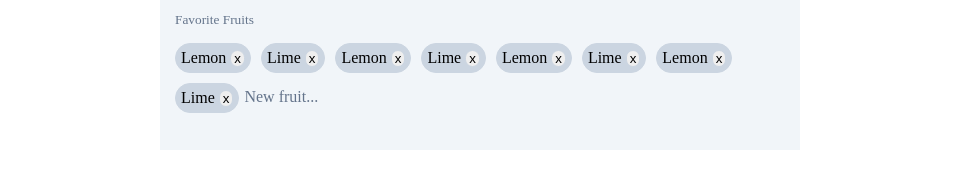
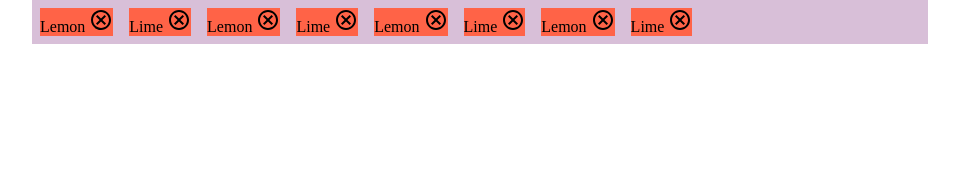
Before and after one commit to arpit01923/Week2-Assigment_2, a plain HTML site: page index.html in a window 1280 px wide. Shown: the whole page, without its empty margins (160-1119 px from the left). Drawn offline with Linux system fonts and the light colour scheme.

Commit message:
commit_1

```diff
--- a/index.html
+++ b/index.html
@@ -8,36 +8,38 @@
     <link rel="stylesheet" href="style.css">
 </head>
 <body>
-    <div>
-        <div class="container">
-        <small class="text">Favorite Fruits</small>
-        <ul class="list">
-            <li class="list_item1">Lemon
-                <button>x</button>
-            </li>
-            <li class="list_item2">Lime
-                <button>x</button>
-            </li>
-            <li class="list_item1">Lemon
-                <button>x</button>
-            </li>
-            <li class="list_item2">Lime
-                <button>x</button>
-            </li>
-            <li class="list_item1">Lemon
-                <button>x</button>
-            </li>
-            <li class="list_item2">Lime
-                <button>x</button>
-            </li>
-            <li class="list_item1">Lemon
-                <button>x</button>
-            </li>
-            <li class="list_item2">Lime
-                <button>x</button>
-            </li>
-            <span>New fruit...</span>
-        </ul>
+    <div class="container">
+        <div class="chips">
+            <span>Lemon</span>
+            <img src="cancel.svg" alt="">
+        </div>
+        <div class="chips">
+            <span>Lime</span>
+            <img src="cancel.svg" alt="">
+        </div>
+        <div class="chips">
+            <span>Lemon</span>
+            <img src="cancel.svg" alt="">
+        </div>
+        <div class="chips">
+            <span>Lime</span>
+            <img src="cancel.svg" alt="">
+        </div>
+        <div class="chips">
+            <span>Lemon</span>
+            <img src="cancel.svg" alt="">
+        </div>
+        <div class="chips">
+            <span>Lime</span>
+            <img src="cancel.svg" alt="">
+        </div>
+        <div class="chips">
+            <span>Lemon</span>
+            <img src="cancel.svg" alt="">
+        </div>
+        <div class="chips">
+            <span>Lime</span>
+            <img src="cancel.svg" alt="">
         </div>
     </div>
 </body>
--- a/style.css
+++ b/style.css
@@ -3,53 +3,19 @@
     padding: 0px;
     box-sizing: border-box;
 }
-
+body{
+    font-size: 62.5%;
+}
 .container{
+    background-color: thistle;
     margin: auto;
-    width: 50%;
-    height: 150px;
-    padding: 10px;
-    background-color: #f1f5f9;
-}
-.text{
-    margin: 100px 0px;
-    color: #64748b;
-    padding: 5px;
-}
-.list{
-    list-style: none;
-    margin: 10px 0px;
+    width: 70%;
+    height: auto;
     display: flex;
     flex-wrap: wrap;
 }
-.list .list_item1{
-    display: inline;
-    border: 1px solid #cbd5e1;
-    padding: 5px 5px;
-    border-radius: 20px;
-    margin: 5px 5px;
-    background-color: #cbd5e1;
+.chips{
+    background-color: tomato;
+    font-size: 1rem;
+    margin: .5rem;
 }
-.list .list_item1 button{
-    padding: 0px 3px;
-    border: 1px solid #cbd5e1;
-    border-radius: 10px;
-}
-.list .list_item2{
-    display: inline;
-    border: 1px solid #cbd5e1;
-    padding: 5px 5px;
-    border-radius: 20px;
-    margin: 5px 5px;
-    background-color: #cbd5e1;
-}
-.list .list_item2 button{
-    padding: 0px 3px;
-    border: 1px solid #cbd5e1;
-    border-radius: 10px;
-}
-
-.list span{
-    color: #64748b;
-    padding-top: 10px;
-}
```
Also changed, not shown: cancel.svg (added), close.svg (added).
